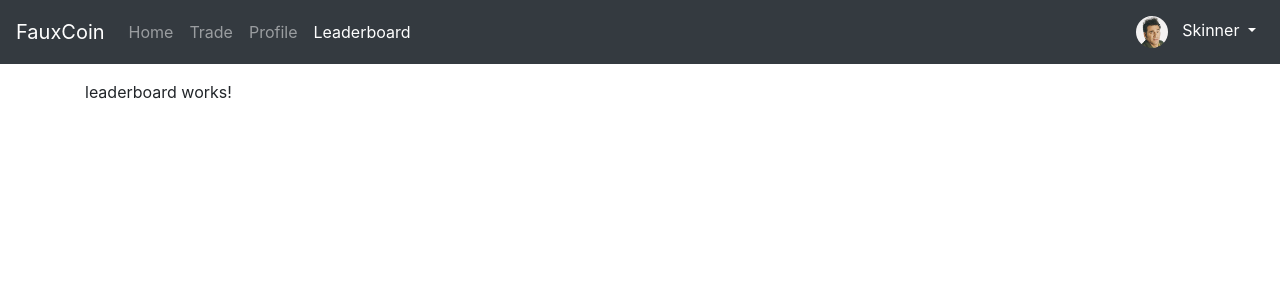
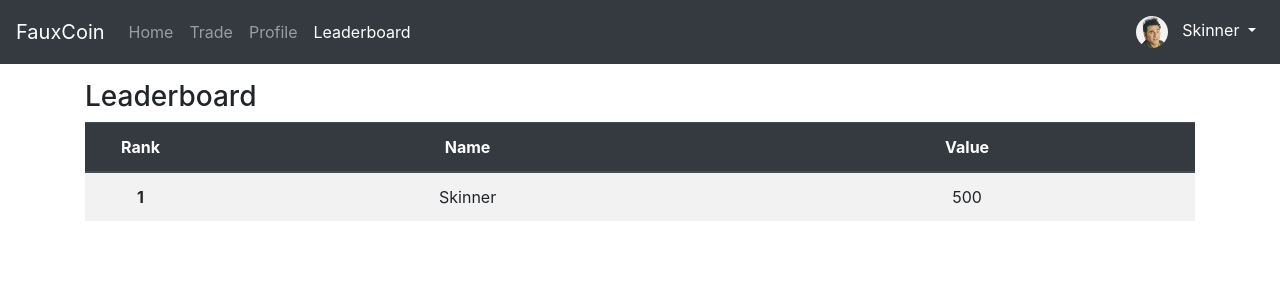
Before and after one commit to skinner452/FauxCoin, an Angular app in the folder web/: page /leaderboard in a window 1280 px wide. Shown: the top 300 px of the page. Built offline with nearby package versions, Linux system fonts and the light colour scheme.

Commit message:
Issue #14

```diff
--- a/web/src/app/components/home/home.component.html
+++ b/web/src/app/components/home/home.component.html
@@ -18,7 +18,7 @@
 <div align="center"><h3>All coins</h3></div>
 <table class="table table-striped">
   <thead class="thead-dark">
-    <th scope="col" width="80%">Coin</th>
+    <th scope="col" width="75%">Coin</th>
     <th scope="col">Value</th>
     <th scope="col">Change (24h)</th>
   </thead>
--- a/web/src/app/components/leaderboard/leaderboard.component.html
+++ b/web/src/app/components/leaderboard/leaderboard.component.html
@@ -1,3 +1,15 @@
-<p>
-  leaderboard works!
-</p>
+<h3>Leaderboard</h3>
+<table class="table table-striped" style="text-align: center">
+  <thead class="thead-dark">
+    <th scope="col">Rank</th>
+    <th scope="col">Name</th>
+    <th scope="col">Value</th>
+  </thead>
+  <tbody>
+    <tr>
+      <th scope="row" width="10%">1</th>
+      <td>Skinner</td>
+      <td>500</td>
+    </tr>
+  </tbody>
+</table>
```
